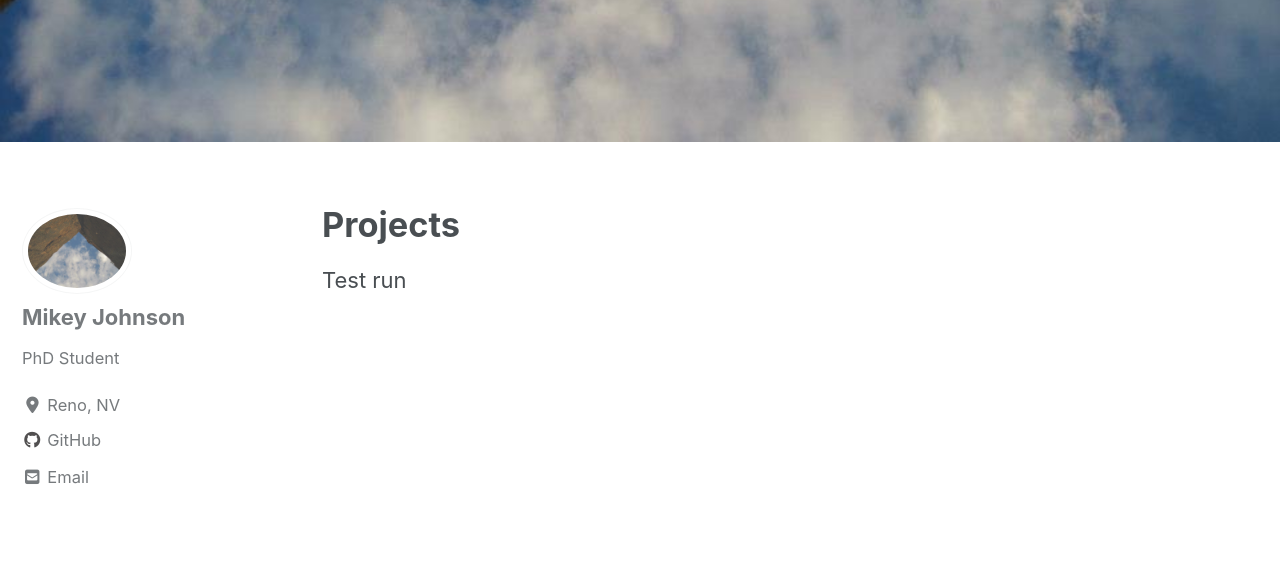
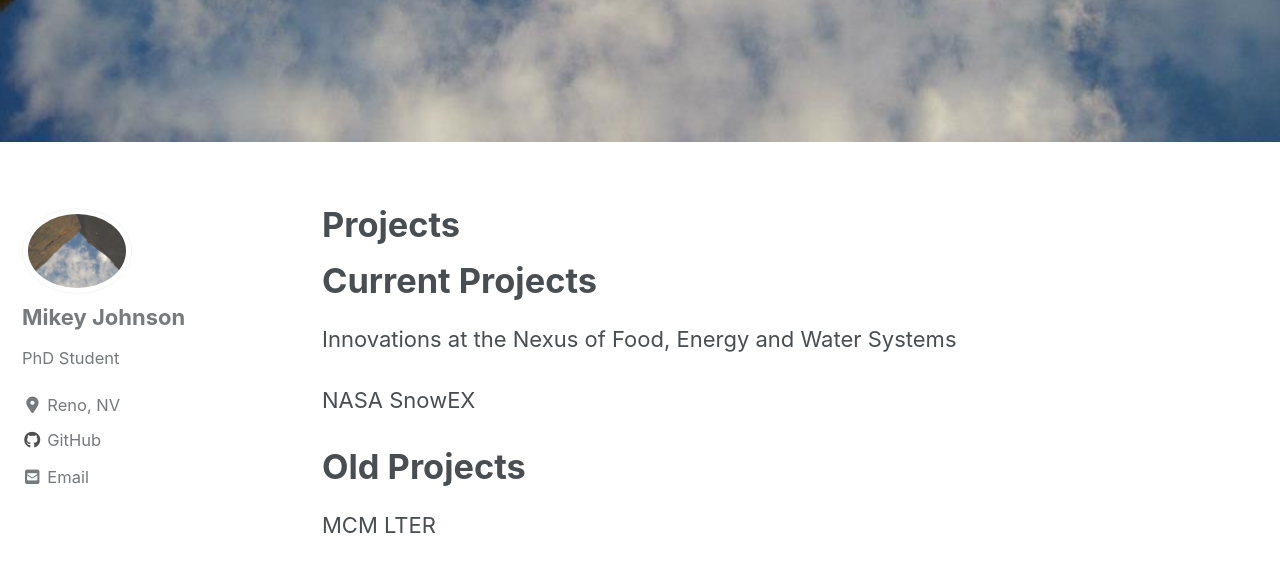
Before and after one commit to aig0216/AlexSnowHydro.github.io, a Jekyll site: the page built from _pages/projects.md, in a window 1280 px wide and 900 px high, scrolled down 907 px. Shown: the top 572 px of the window. Built offline with Jekyll 4.4.1, drawn with Linux system fonts in a browser that asks for light colours; cached includes are drawn as plain includes; nearby versions of some CDN libraries.

Commit message:
Add files via upload

```diff
--- a/_pages/projects.md
+++ b/_pages/projects.md
@@ -7,4 +7,13 @@ header:
   image: "/images/skypick.jpg"
 ---
 
-Test run
+# Current Projects
+
+Innovations at the Nexus of Food, Energy and Water Systems
+
+NASA SnowEX
+
+
+# Old Projects
+
+MCM LTER
```
Also changed, not shown: _pages/presentations.md (+5 -2 lines).
